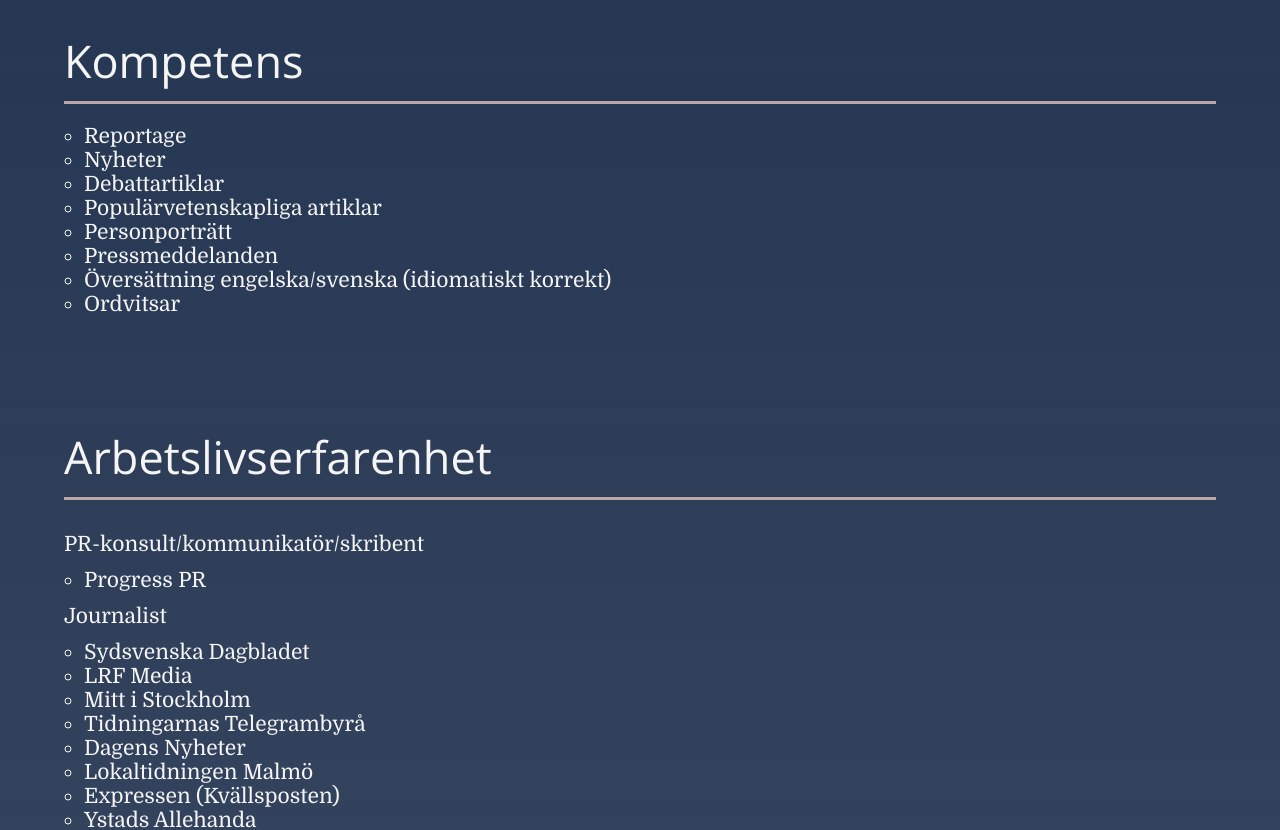
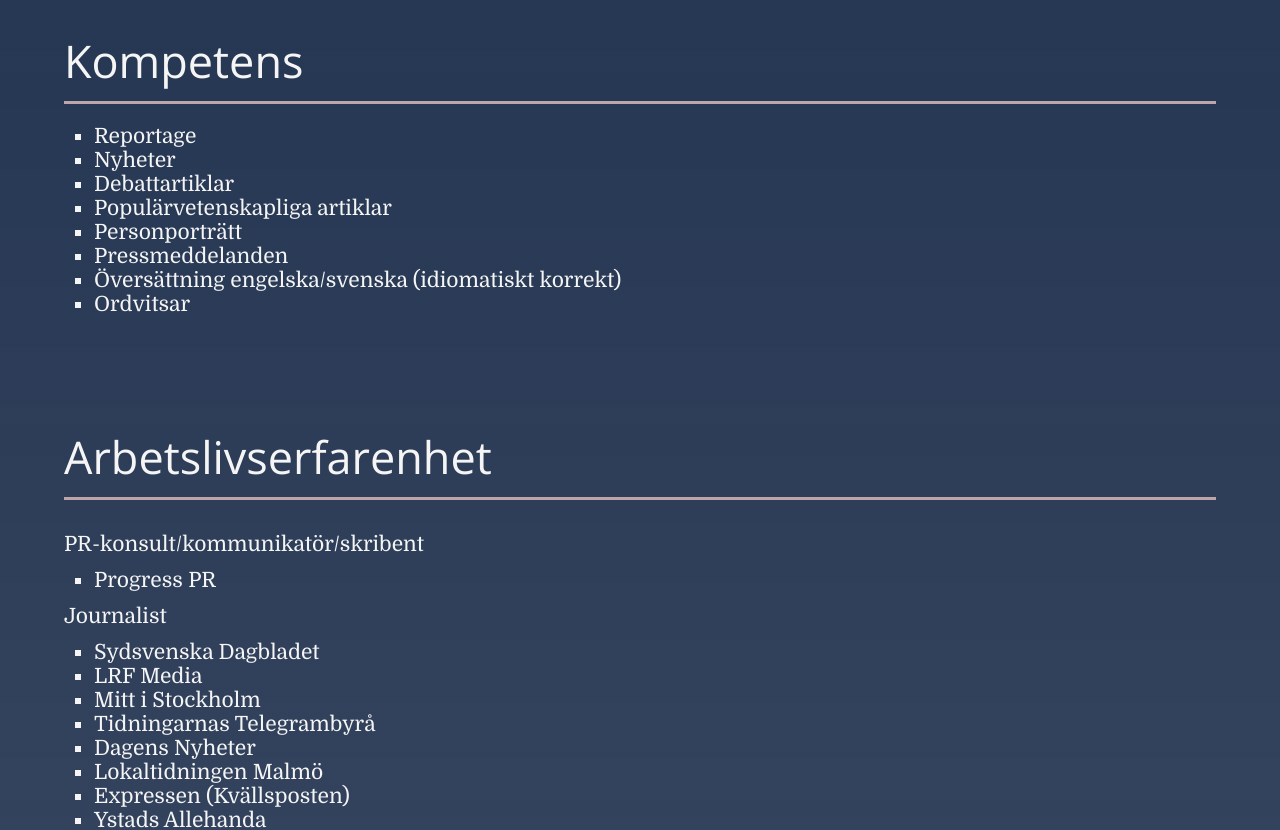
Before and after one commit to nehrwein/Kim_Portfolio, a React (Create React App) app in the folder code/: page / in a window 1280 px wide. Shown: the part 920-1750 px from the top of the page. Built offline with nearby package versions, Linux system fonts and the light colour scheme.

Commit message:
feat(aboout): adding complete utbildningar

```diff
--- a/code/src/components/About/AboutElements.ts
+++ b/code/src/components/About/AboutElements.ts
@@ -11,13 +11,15 @@
 `
 
 interface AboutArticleProps {
-  show: number;
+  show: string;
   width: number;
 }
 
 export const AboutArticle = styled.article<AboutArticleProps>`
   padding-top: 90px;
-  display: ${({ show, width }) => width < 668 && show === 1 ? 'none' : 'block'};
+  display: ${({ show, width }) => width < 668 && show === 'bigScreen' ?
+   'none' :
+   width > 668 && show === 'mobile' ? 'none' : 'block'};
 `
 
 export const AboutHeadline = styled.h3`
@@ -52,11 +54,11 @@
 
 export const AboutListItem = styled.li<AlivsProps>`
   font-style: normal;
-  list-style-type: ${({ highlight, list }) => !list || highlight > -1 ? 'none' : 'circle'};
+  list-style-type: ${({ highlight, list }) => !list || highlight > -1 ? 'none' : 'square'};
   color: whitesmoke;
   font-size: 18px;
   line-height: ${({ highlight }) => highlight > -1 ? '35px' : '21px'};
-  margin-left: ${({ highlight, list }) => !list || highlight > -1 ? '-20px' : 0};
+  margin-left: ${({ highlight, list }) => !list || highlight > -1 ? '-20px' : '10px'};
 
   @media (min-width: 668px) {
     font-size: 19px;
--- a/code/src/components/About/index.tsx
+++ b/code/src/components/About/index.tsx
@@ -25,7 +25,7 @@
       {data.About?.map((item) => (
         <AboutArticle
           key={item.id}
-          show={item.id}
+          show={item.show}
           width={width}
         >
           <AboutHeadline>
--- a/code/src/data/data.json
+++ b/code/src/data/data.json
@@ -9,7 +9,8 @@
       ],
       "download": "",
       "href": "",
-      "list": false
+      "list": false,
+      "show": "bigScreen"
     },
     {
       "id": 2,
@@ -26,7 +27,8 @@
       ],
       "download": "",
       "href": "",
-      "list": true
+      "list": true,
+      "show": "all"
     },
     {
       "id": 3,
@@ -47,7 +49,8 @@
       ],
       "download": "Download CV",
       "href": "/assets/CV_KL.pdf",
-      "list": true
+      "list": true,
+      "show": "all"
     },
     {
       "id": 4,
@@ -62,11 +65,32 @@
       ],
       "download": "",
       "href": "",
-      "list": true
+      "list": true,
+      "show": "mobile"
+    },
+    {
+      "id": 5,
+      "subject": "Utbildningar",
+      "content": [
+        "Senaste Utbildningar",
+        "Digital Copywriting – Berghs School of Communication",
+        "Längre Utbildningar",
+        "Magisterexamen",
+        "Internationella relationer",
+        "Kandidatexamen",
+        "Freds- och konfliktvetenskap",
+        "Journalistutbildning"
+      ],
+      "download": "",
+      "href": "",
+      "list": true,
+      "show": "bigScreen"
     }
   ],
   "A_Highlight": [
     "PR-konsult/kommunikatör/skribent",
-    "Journalist"
+    "Journalist",
+    "Senaste Utbildningar",
+    "Längre Utbildningar"
   ]
 }
```
